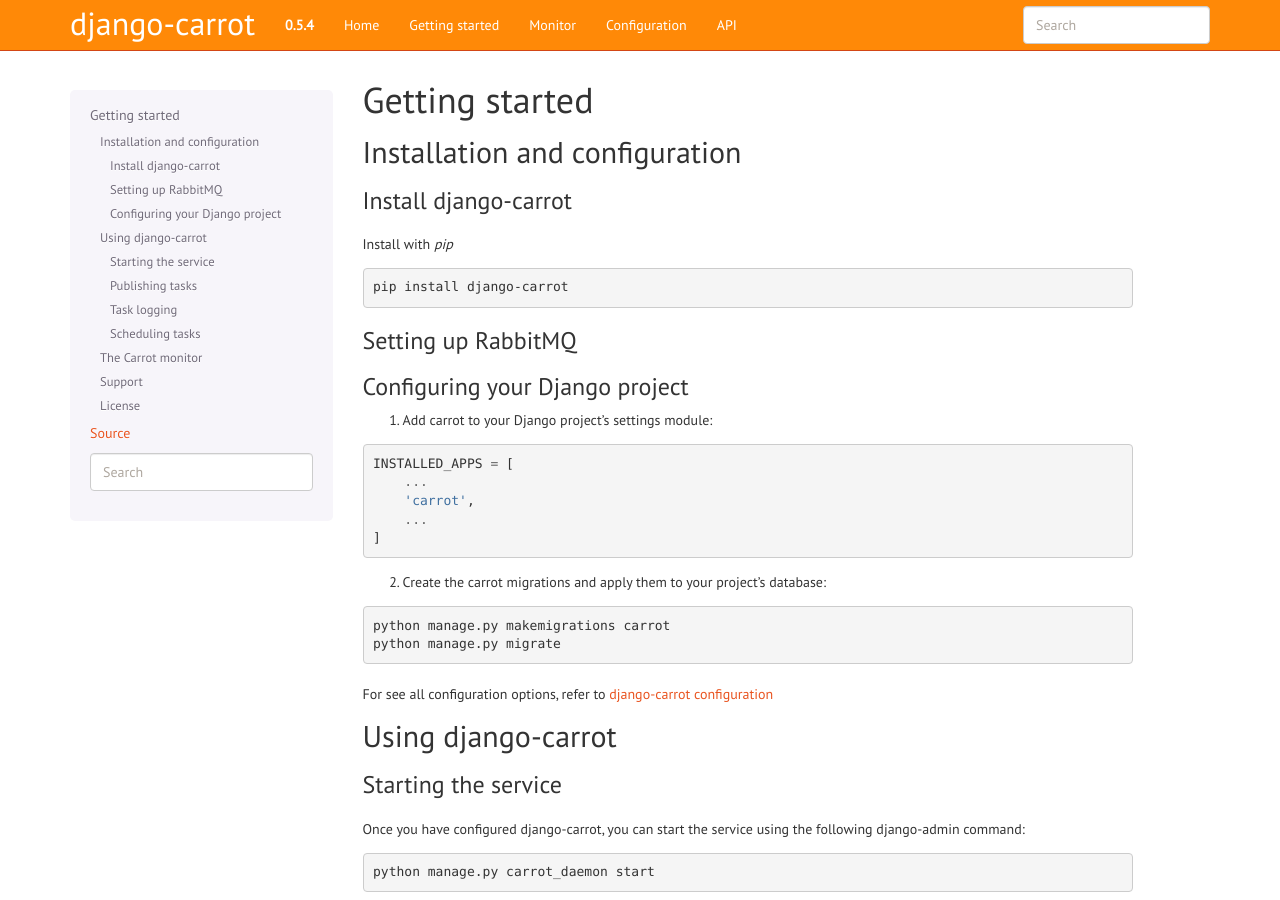
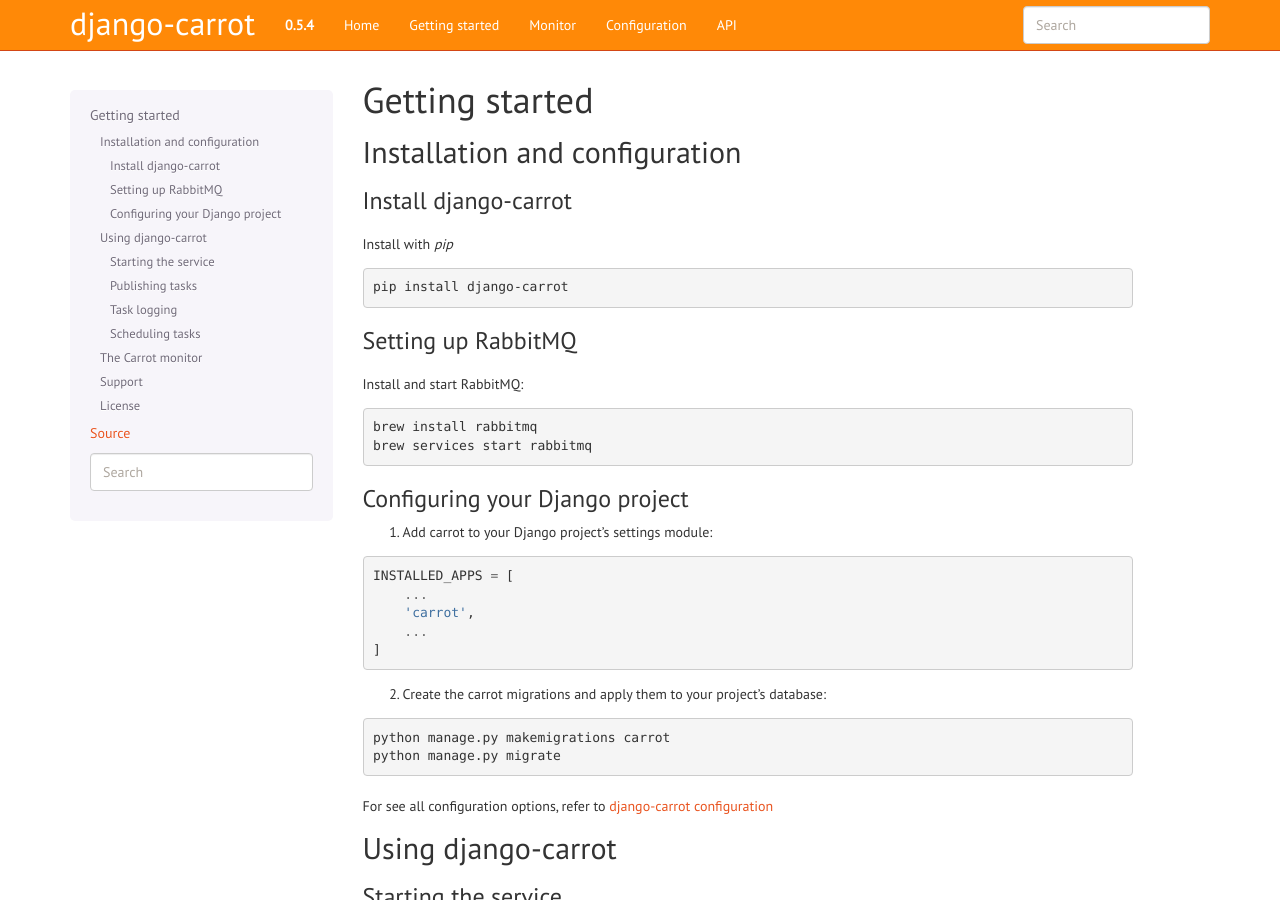
Before and after one commit to chris104957/django-carrot, a Sphinx documentation site: the page built from docs/source/quick-start.rst, in a window 1280 px wide and 900 px high. Built offline with Sphinx 7.4.7, drawn with Linux system fonts in a browser that asks for light colours.

Commit message:
Update quick-start.rst

```diff
--- a/docs/source/quick-start.rst
+++ b/docs/source/quick-start.rst
@@ -19,7 +19,10 @@
 Setting up RabbitMQ
 *******************
 
+Install and start RabbitMQ:
+
 .. code-block:: bash
+
     brew install rabbitmq
     brew services start rabbitmq
 
```
